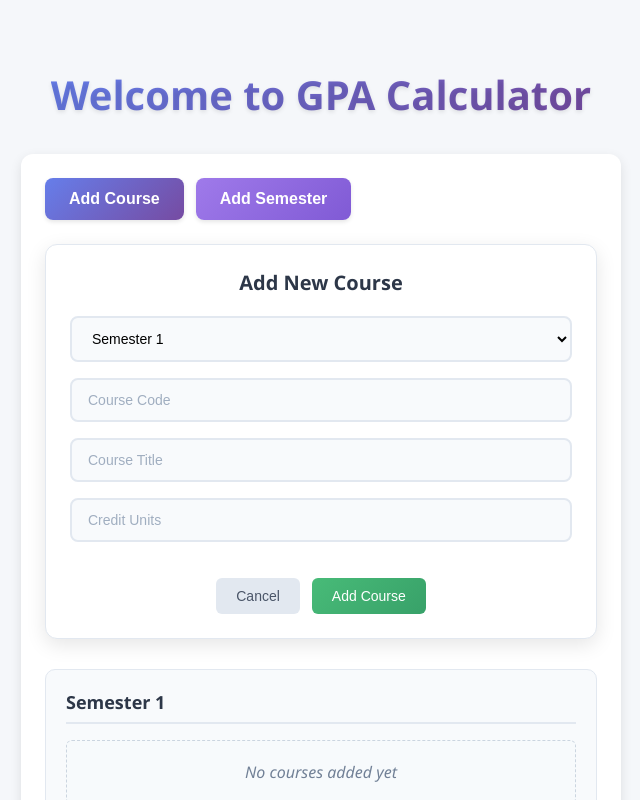
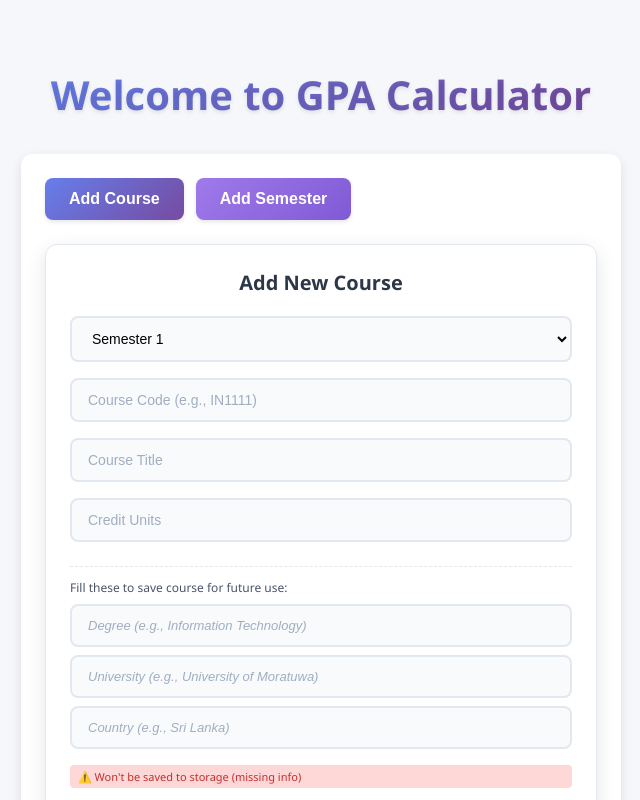
Before and after one commit to Kavindya-Kariyawasam/react-gpa-calculator, a React app: page / in a window 1280 px wide. Both pictures are taken after a click on the button "Add Course". Shown: the top 800 px of the page, without its empty margins (319-959 px from the left). Built offline with nearby package versions, Linux system fonts and the light colour scheme.

Commit message:
Integrate course dropdown with real time search, auto fill, metadata display, and storage integration to AddCourseForm and add it's styling.

```diff
--- a/src/App.css
+++ b/src/App.css
@@ -196,10 +196,152 @@ body {
   border-color: #cbd5e0;
 }
 
+/* Course Input Container */
+.course-input-container {
+  position: relative;
+}
+
+/* Metadata Fields */
+.metadata-fields {
+  margin-top: 8px;
+  padding-top: 12px;
+  border-top: 1px dashed #e2e8f0;
+}
+
+.metadata-fields input {
+  margin-bottom: 8px;
+  font-size: 13px;
+  color: #4a5568;
+}
+
+.metadata-fields input::placeholder {
+  color: #a0aec0;
+  font-style: italic;
+}
+
+/* Metadata Note */
+.metadata-note {
+  font-size: 12px;
+  color: #4a5568;
+  margin-bottom: 8px;
+  font-weight: 500;
+}
+
+/* Storage Indicator */
+.storage-indicator {
+  font-size: 11px;
+  padding: 4px 8px;
+  border-radius: 4px;
+  margin-top: 8px;
+  font-weight: 500;
+}
+
+.storage-indicator.can-save {
+  background-color: #c6f6d5;
+  color: #2d5a27;
+}
+
+.storage-indicator.cannot-save {
+  background-color: #fed7d7;
+  color: #c53030;
+}
+
+/* Course Dropdown */
+.course-dropdown {
+  position: absolute;
+  top: 100%;
+  left: 0;
+  right: 0;
+  background: white;
+  border: 2px solid #667eea;
+  border-radius: 8px;
+  box-shadow: 0 4px 12px rgba(0, 0, 0, 0.15);
+  z-index: 1000;
+  max-height: 300px;
+  overflow-y: auto;
+}
+
+.dropdown-header {
+  display: flex;
+  justify-content: space-between;
+  align-items: center;
+  padding: 8px 12px;
+  background: linear-gradient(135deg, #667eea 0%, #764ba2 100%);
+  color: white;
+  font-size: 12px;
+  font-weight: 600;
+}
+
+.close-dropdown {
+  background: none;
+  border: none;
+  color: white;
+  font-size: 16px;
+  cursor: pointer;
+  padding: 0;
+  width: 20px;
+  height: 20px;
+  display: flex;
+  align-items: center;
+  justify-content: center;
+}
+
+.close-dropdown:hover {
+  background: rgba(255, 255, 255, 0.2);
+  border-radius: 50%;
+}
+
+.dropdown-item {
+  padding: 12px;
+  cursor: pointer;
+  border-bottom: 1px solid #e2e8f0;
+  transition: background-color 0.2s ease;
+}
+
+.dropdown-item:hover {
+  background-color: #f7fafc;
+}
+
+.dropdown-item:last-child {
+  border-bottom: none;
+}
+
+.dropdown-item strong {
+  color: #667eea;
+  font-weight: 600;
+}
+
+/* Enhanced dropdown styling for metadata */
+.course-info {
+  flex: 1;
+}
+
+.course-meta {
+  font-size: 11px;
+  color: #718096;
+  margin-top: 2px;
+  font-style: italic;
+}
+
+.credit-info {
+  color: #718096;
+  font-size: 12px;
+  margin-left: 8px;
+}
+
+.dropdown-more {
+  padding: 8px 12px;
+  color: #718096;
+  font-style: italic;
+  font-size: 12px;
+  text-align: center;
+  background-color: #f7fafc;
+}
+
 /* Form Buttons */
 .form-buttons {
   display: flex;
-  gap: 12px;
+  gap: 8px;
   justify-content: center;
   margin-top: 20px;
 }
@@ -218,6 +360,24 @@ body {
 
 .cancel-btn:hover {
   background-color: #cbd5e0;
+}
+
+/* Clear Button */
+.clear-btn {
+  background-color: #f7fafc;
+  color: #4a5568;
+  border: 1px solid #e2e8f0;
+  padding: 10px 20px;
+  border-radius: 6px;
+  font-size: 14px;
+  font-weight: 500;
+  cursor: pointer;
+  transition: all 0.3s ease;
+}
+
+.clear-btn:hover {
+  background-color: #edf2f7;
+  border-color: #cbd5e0;
 }
 
 .submit-btn {
@@ -246,6 +406,17 @@ body {
   margin-bottom: 16px;
   font-size: 14px;
   border-left: 4px solid #e53e3e;
+}
+
+/* Info Message */
+.info-message {
+  color: #2d5a27;
+  background-color: #c6f6d5;
+  padding: 10px 12px;
+  border-radius: 6px;
+  margin-bottom: 16px;
+  font-size: 14px;
+  border-left: 4px solid #38a169;
 }
 
 /* Semester Container */
@@ -553,6 +724,7 @@ body {
   }
 
   .cancel-btn,
+  .clear-btn,
   .submit-btn {
     width: 100%;
   }
@@ -570,4 +742,21 @@ body {
   .module-viewer td {
     padding: 8px 4px;
   }
+
+  .course-dropdown {
+    max-height: 200px;
+  }
+
+  .dropdown-item {
+    padding: 8px 10px;
+    font-size: 14px;
+  }
+
+  .metadata-fields input {
+    font-size: 12px;
+  }
+
+  .course-meta {
+    font-size: 10px;
+  }
 }
--- a/src/components/AddCourseForm.jsx
+++ b/src/components/AddCourseForm.jsx
@@ -1,13 +1,47 @@
-import React, { useState } from "react";
+import React, { useState, useEffect } from "react";
+import StorageService from "../services/StorageService";
 
 const AddCourseForm = ({ semesters, onAddCourse, onClose }) => {
-  const [course, setCourse] = useState({ code: "", title: "", credit: "" });
+  const [course, setCourse] = useState({
+    code: "",
+    title: "",
+    credit: "",
+    degree: "",
+    university: "",
+    country: "",
+  });
   const [selectedSemester, setSelectedSemester] = useState(0);
   const [error, setError] = useState("");
+  const [info, setInfo] = useState("");
+  const [availableCourses, setAvailableCourses] = useState([]);
+  const [showDropdown, setShowDropdown] = useState(false);
+  const [filteredCourses, setFilteredCourses] = useState([]);
+  const [isCustomEntry, setIsCustomEntry] = useState(true);
+
+  // Load available courses on component mount
+  useEffect(() => {
+    const savedCourses = StorageService.getCourses();
+    setAvailableCourses(savedCourses);
+    console.log(`Loaded ${savedCourses.length} courses from storage`);
+  }, []);
+
+  // Filter courses based on input
+  useEffect(() => {
+    if (course.code || course.title) {
+      const filtered = StorageService.searchCourses(
+        course.code || course.title
+      );
+      setFilteredCourses(filtered);
+      setShowDropdown(filtered.length > 0 && (course.code || course.title));
+    } else {
+      setFilteredCourses(availableCourses);
+      setShowDropdown(false);
+    }
+  }, [course.code, course.title, availableCourses]);
 
   const validateCourse = () => {
     if (!course.code || !course.title || !course.credit) {
-      setError("All fields are required");
+      setError("Course code, title, and credit are required");
       return false;
     }
     if (!/^[A-Z]{2}\d{4}$/.test(course.code)) {
@@ -21,21 +55,102 @@ const AddCourseForm = ({ semesters, onAddCourse, onClose }) => {
     return true;
   };
 
+  const handleSelectCourse = (selectedCourse) => {
+    setCourse({
+      code: selectedCourse.code,
+      title: selectedCourse.name,
+      credit: selectedCourse.credits.toString(),
+      degree: selectedCourse.degree || "",
+      university: selectedCourse.university || "",
+      country: selectedCourse.country || "",
+    });
+    setShowDropdown(false);
+    setIsCustomEntry(false);
+    setInfo(`Selected course from storage: ${selectedCourse.code}`);
+    setError("");
+  };
+
+  const handleInputChange = (field, value) => {
+    setCourse({ ...course, [field]: value });
+    setIsCustomEntry(true);
+    setError("");
+    setInfo("");
+  };
+
   const handleSubmit = (e) => {
     e.preventDefault();
     if (validateCourse()) {
-      onAddCourse(
-        { ...course, credit: parseFloat(course.credit) },
-        selectedSemester
+      const courseForApp = {
+        code: course.code,
+        title: course.title,
+        credit: parseFloat(course.credit),
+      };
+
+      // Try to save to storage with full metadata if it's a custom entry
+      if (isCustomEntry) {
+        const courseForStorage = {
+          code: course.code,
+          name: course.title,
+          credits: parseFloat(course.credit),
+          degree: course.degree.trim(),
+          university: course.university.trim(),
+          country: course.country.trim(),
+        };
+
+        const savedToStorage = StorageService.saveCourse(courseForStorage);
+
+        if (savedToStorage) {
+          setInfo(`✅ Course saved to storage for future use!`);
+          // Update local state
+          setAvailableCourses(StorageService.getCourses());
+        } else {
+          setInfo(
+            `⚠️ Course added to semester but not saved to storage (missing: degree, university, or country)`
           );
+        }
+      }
+
+      onAddCourse(courseForApp, selectedSemester);
+
+      // Don't close immediately, show the info message
+      setTimeout(() => {
         onClose();
+      }, 1500);
     }
+  };
+
+  const clearForm = () => {
+    setCourse({
+      code: "",
+      title: "",
+      credit: "",
+      degree: "",
+      university: "",
+      country: "",
+    });
+    setIsCustomEntry(true);
+    setShowDropdown(false);
+    setError("");
+    setInfo("");
+  };
+
+  const canSaveToStorage = () => {
+    return (
+      course.code &&
+      course.title &&
+      course.credit &&
+      course.degree.trim() &&
+      course.university.trim() &&
+      course.country.trim()
+    );
   };
 
   return (
     <div className="add-course-form">
       <h3>Add New Course</h3>
       {error && <p className="error-message">{error}</p>}
+      {info && <p className="info-message">{info}</p>}
+
       <form onSubmit={handleSubmit}>
         <select
           className="semester-selector"
@@ -49,30 +164,117 @@ const AddCourseForm = ({ semesters, onAddCourse, onClose }) => {
           ))}
         </select>
 
+        <div className="course-input-container">
           <input
             type="text"
-          placeholder="Course Code"
+            placeholder="Course Code (e.g., IN1111)"
             value={course.code}
             onChange={(e) =>
-            setCourse({ ...course, code: e.target.value.toUpperCase() })
+              handleInputChange("code", e.target.value.toUpperCase())
             }
+            onFocus={() => setShowDropdown(filteredCourses.length > 0)}
           />
+
           <input
             type="text"
             placeholder="Course Title"
             value={course.title}
-          onChange={(e) => setCourse({ ...course, title: e.target.value })}
+            onChange={(e) => handleInputChange("title", e.target.value)}
+            onFocus={() => setShowDropdown(filteredCourses.length > 0)}
           />
+
           <input
             type="number"
             step="0.5"
             placeholder="Credit Units"
             value={course.credit}
-          onChange={(e) => setCourse({ ...course, credit: e.target.value })}
+            onChange={(e) => handleInputChange("credit", e.target.value)}
           />
+
+          {/* Optional metadata fields with storage indicator */}
+          <div className="metadata-fields">
+            <div className="metadata-note">
+              Fill these to save course for future use:
+            </div>
+            <input
+              type="text"
+              placeholder="Degree (e.g., Information Technology)"
+              value={course.degree}
+              onChange={(e) => handleInputChange("degree", e.target.value)}
+            />
+
+            <input
+              type="text"
+              placeholder="University (e.g., University of Moratuwa)"
+              value={course.university}
+              onChange={(e) => handleInputChange("university", e.target.value)}
+            />
+
+            <input
+              type="text"
+              placeholder="Country (e.g., Sri Lanka)"
+              value={course.country}
+              onChange={(e) => handleInputChange("country", e.target.value)}
+            />
+
+            <div
+              className={`storage-indicator ${
+                canSaveToStorage() ? "can-save" : "cannot-save"
+              }`}
+            >
+              {canSaveToStorage()
+                ? "✅ Will be saved to storage"
+                : "⚠️ Won't be saved to storage (missing info)"}
+            </div>
+          </div>
+
+          {showDropdown && filteredCourses.length > 0 && (
+            <div className="course-dropdown">
+              <div className="dropdown-header">
+                <span>
+                  Previously Added Courses ({filteredCourses.length}):
+                </span>
+                <button
+                  type="button"
+                  className="close-dropdown"
+                  onClick={() => setShowDropdown(false)}
+                >
+                  ×
+                </button>
+              </div>
+              {filteredCourses.slice(0, 8).map((savedCourse, index) => (
+                <div
+                  key={index}
+                  className="dropdown-item"
+                  onClick={() => handleSelectCourse(savedCourse)}
+                >
+                  <div className="course-info">
+                    <strong>{savedCourse.code}</strong> - {savedCourse.name}
+                    <span className="credit-info">
+                      ({savedCourse.credits} credits)
+                    </span>
+                  </div>
+                  <div className="course-meta">
+                    {savedCourse.degree} • {savedCourse.university} •{" "}
+                    {savedCourse.country}
+                  </div>
+                </div>
+              ))}
+              {filteredCourses.length > 8 && (
+                <div className="dropdown-more">
+                  ... and {filteredCourses.length - 8} more courses
+                </div>
+              )}
+            </div>
+          )}
+        </div>
+
         <div className="form-buttons">
           <button type="button" className="cancel-btn" onClick={onClose}>
             Cancel
+          </button>
+          <button type="button" className="clear-btn" onClick={clearForm}>
+            Clear
           </button>
           <button type="submit" className="submit-btn">
             Add Course
```
Lines whose indentation alone changed are shown as unchanged.
